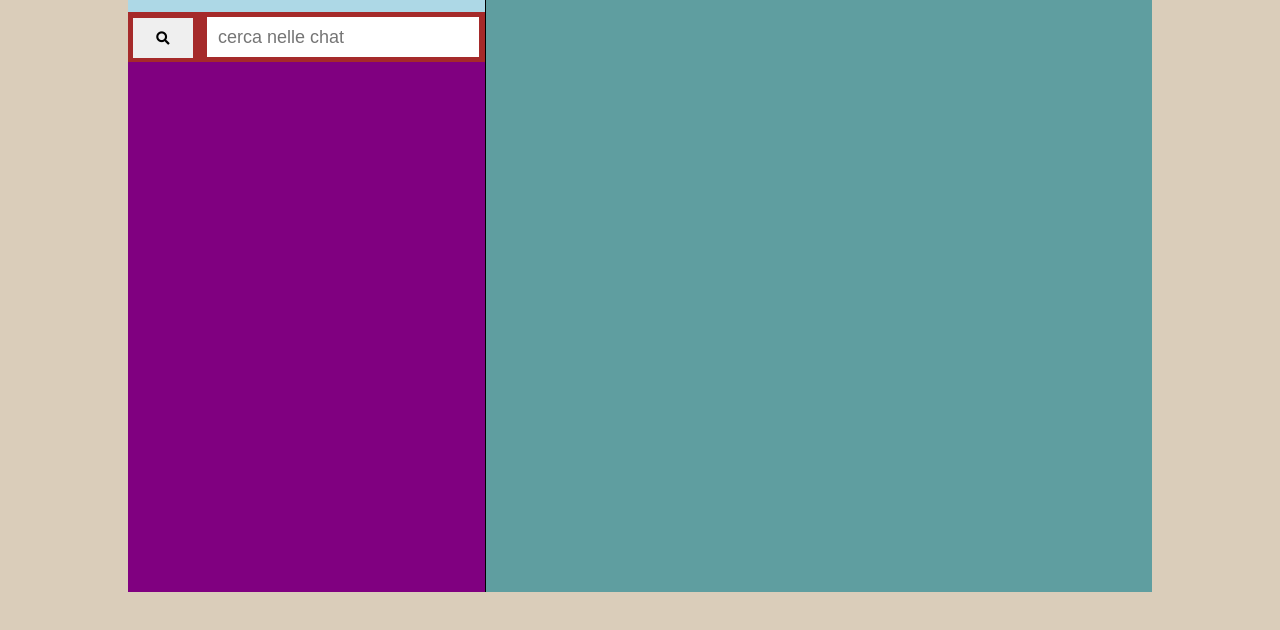
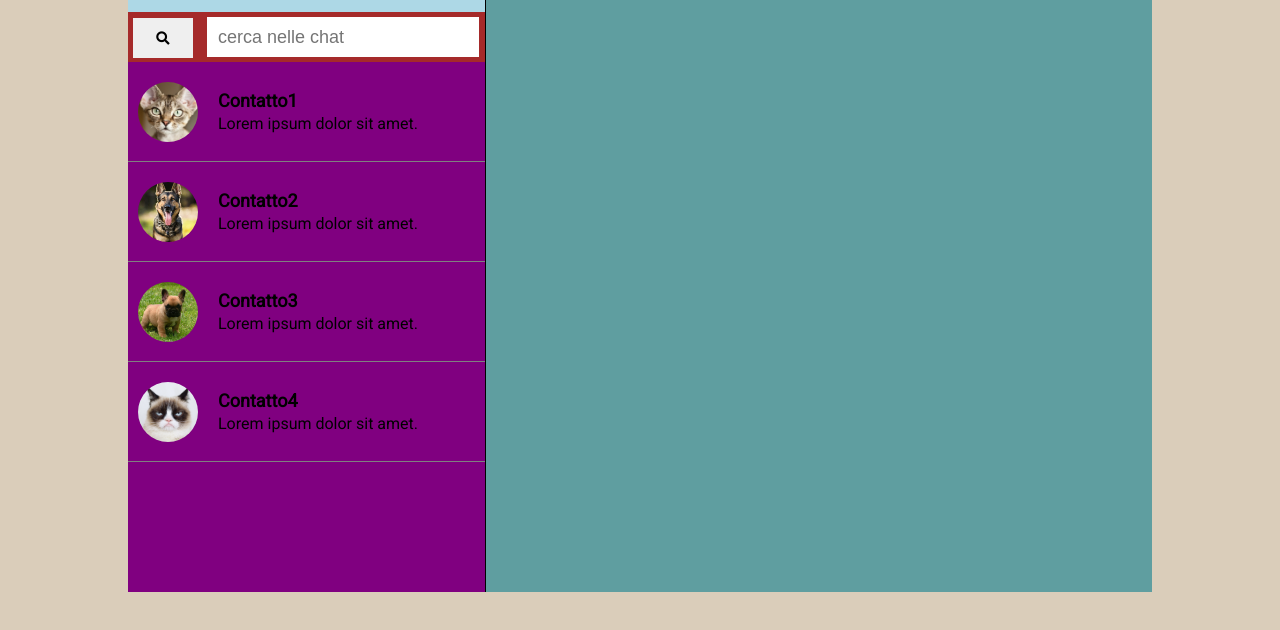
Before and after one commit to AlessandroDico/vue-boolzapp, a plain HTML site: page index.html in a window 1280 px wide. Shown: the part 168-798 px from the top of the page. Drawn offline with nearby package versions, Linux system fonts and the light colour scheme.

Commit message:
aggiunti contatti dinamicamente con Vue

```diff
--- a/assets/main.js
+++ b/assets/main.js
@@ -6,7 +6,7 @@ var app = new Vue ({
         contacts: [
             {
                 name: 'Contatto1',
-                photo: 'second.jpg',
+                photo: 'img/second.jpg',
                 visible: true,
                 messages: [
                     {
@@ -28,7 +28,7 @@ var app = new Vue ({
             },
             {
                 name: 'Contatto2',
-                photo: 'third.jpg',
+                photo: 'img/third.jpg',
                 visible: true,
                 messages: [
                     {
@@ -50,7 +50,7 @@ var app = new Vue ({
             },
             {
                 name: 'Contatto3',
-                photo: 'fourth.jpg',
+                photo: 'img/fourth.jpg',
                 visible: true,
                 messages: [
                     {
@@ -72,7 +72,7 @@ var app = new Vue ({
             },
             {
                 name: 'Contatto4',
-                photo: 'fifth.jpg',
+                photo: 'img/fifth.jpg',
                 visible: true,
                 messages: [
                     {
--- a/index.html
+++ b/index.html
@@ -18,7 +18,7 @@
         <!-- header dei contatti -->
                         <div class="contact-header">
                             <div class="contact-header-left">
-                                <div class="img-profile">
+                                <div class="user-img-profile">
                                     <img src="img/profile.jpg" alt="">
                                 </div>
                             </div>
@@ -46,10 +46,29 @@
                             <input type="text" placeholder="cerca nelle chat"
                             class="search-chat-input">
                         </div>
+
         <!-- lista dei contatti -->
-                        <div class="contact-list"></div>
+                        <div class="rubric-contact">
+                            <ul>
+                                <li v-for="item in contacts" class="contact-list">
+                                    <div class="contact-image-profile">
+                                        <img :src="item.photo" alt="">
+                                    </div>
+                                    <div class="contact-info">
+                                        <p class="contact-name">
+                                            {{ item.name }}
+                                        </p>
+                                        <p class="current-contact-state">
+                                            Lorem ipsum dolor sit amet.
+                                        </p>
+                                    </div>
+                                </li>
+                            </ul>
+                        </div>
 
-                    </div>
+                    </div> <!--chiusura lato contatti-->
+
+    <!-- lato dei messaggi della chat -->
                     <div class="chat-side">
                         <div class="chat-header">
                             <div class="chat-header-left">
--- a/style.css
+++ b/style.css
@@ -2,6 +2,10 @@
     margin: 0;
     padding: 0;
     box-sizing: border-box;
+}
+
+ul {
+    list-style-type: none;
 }
 
 body {
@@ -22,7 +26,6 @@ body {
 .chat-page {
     width: 80%;
     height: 90%;
-    background-color: blue;
 }
 
 .chat-page::after {
@@ -58,7 +61,7 @@ body {
 
 /* ------------left contact side-------- */
 
-.img-profile {
+.user-img-profile {
     width: 60px;
     height: 60px;
     /* border-radius: 50%; */
@@ -66,7 +69,7 @@ body {
     margin-left: 10px;
 }
 
-.img-profile > img {
+.user-img-profile > img {
     width: 100%;
     height: 100%;
     border-radius: 50%;
@@ -174,11 +177,42 @@ body {
     border: 1px solid transparent;
 }
 
+/* ------------lista dei contatti------------ */
 
+li.contact-list {
+    display: flex;
+    align-items: center;
+    height: 100px;
+    border-bottom: 1px solid grey;
+}
 
+.contact-image-profile {
+    width: 60px;
+    height: 60px;
+    margin-left: 10px;
+}
 
+.contact-image-profile > img {
+    width: 100%;
+    height: 100%;
+    border-radius: 50%;
+    object-fit: cover;
+    object-position: center;
+}
 
+.contact-info {
+    margin-left: 20px;
+}
 
+.contact-info > p.contact-name {
+    font-size: 18px;
+    font-weight: bold;
+    margin-bottom: 3px;
+}
+
+.contact-info > p.current-contact-state {
+    font-size: 16px;
+}
 
 
 
```
